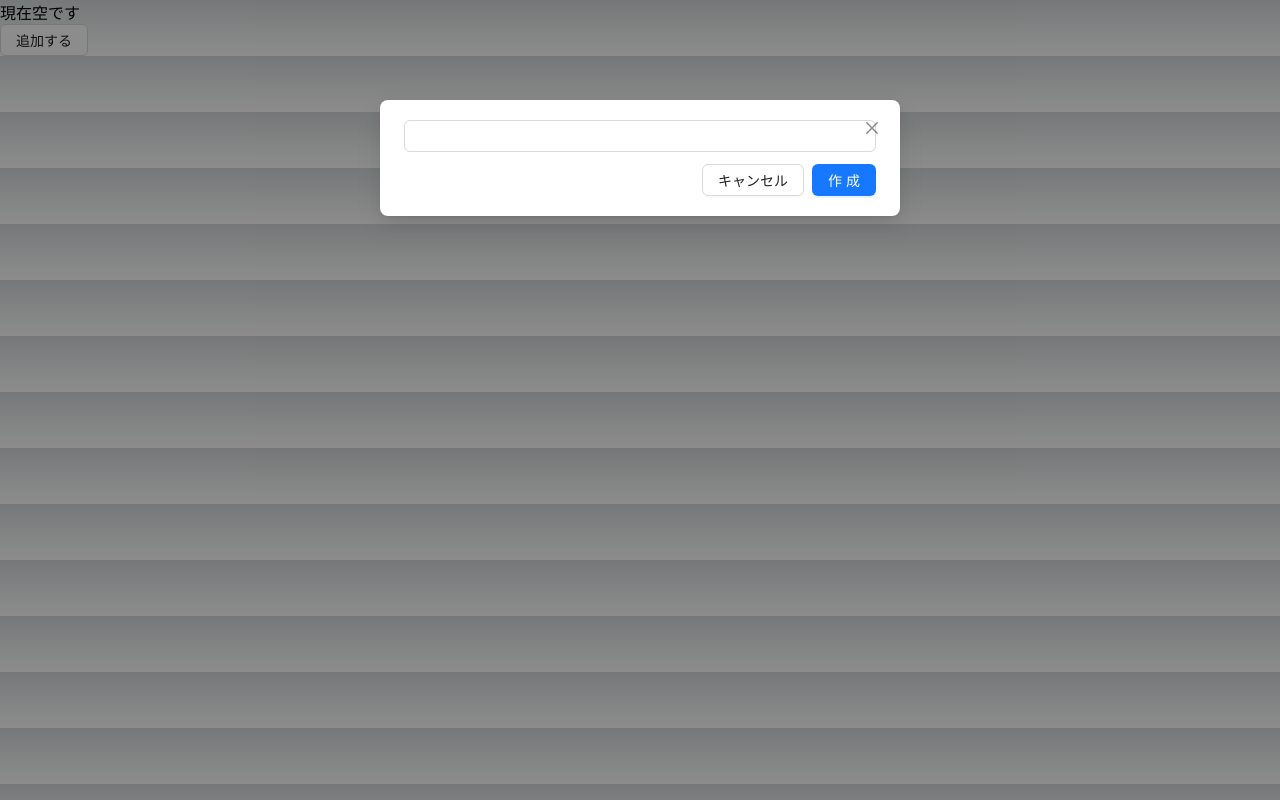
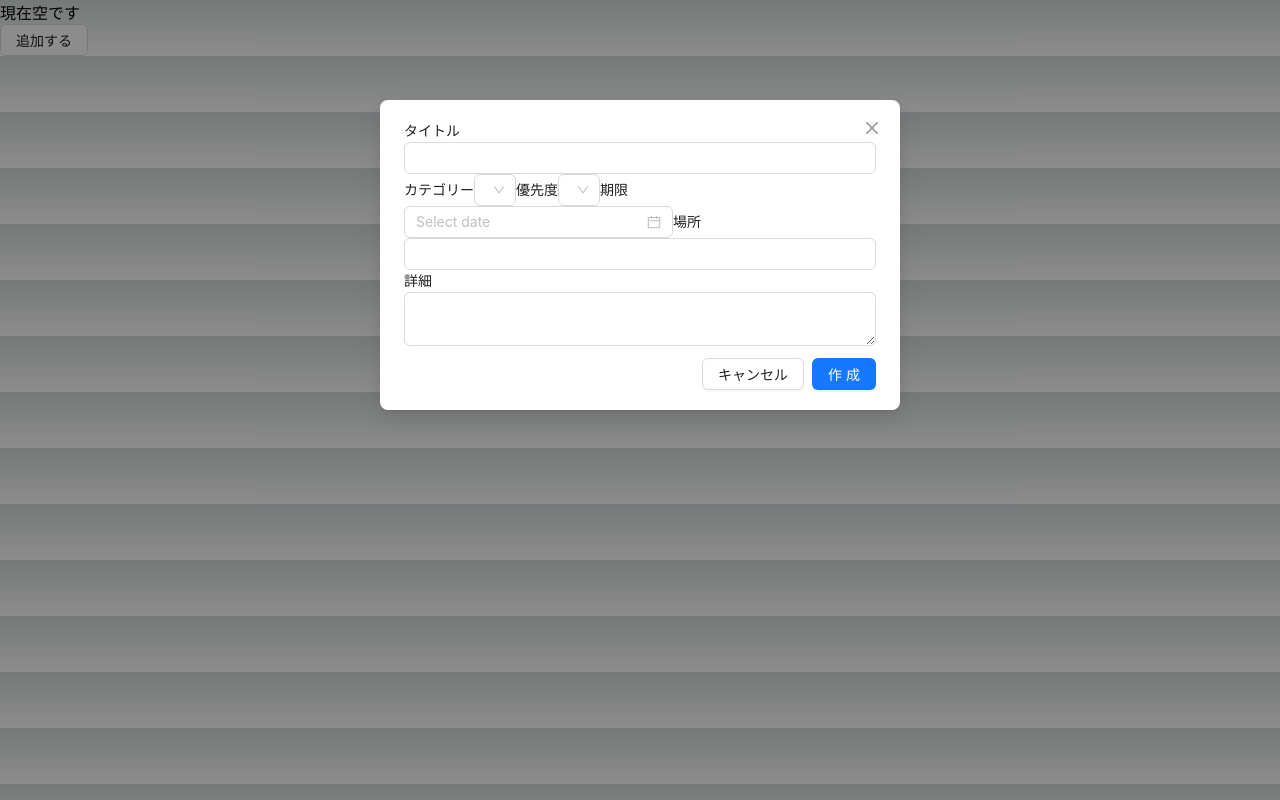
Before and after one commit to yuukilion/advanced-todo-app, a Next.js app: page /todos in a window 1280 px wide. Both pictures are taken after a click on the button "追加する". Built offline with nearby package versions, Linux system fonts and the light colour scheme.

Commit message:
[update]モーダルに必要な入力欄を追加

```diff
--- a/src/components/CreateTodoModal.tsx
+++ b/src/components/CreateTodoModal.tsx
@@ -1,4 +1,4 @@
-import { Modal, Input } from 'antd';
+import { Modal, Input, Select, DatePicker } from 'antd';
 import { Dispatch, SetStateAction, useState } from 'react';
 import { useAppDispatch } from '@/hooks';
 import { TodoState } from '@/stores/todo';
@@ -8,6 +8,8 @@ interface TodoModal {
   isModalOpen: boolean;
   setIsModalOpen: Dispatch<SetStateAction<boolean>>;
 }
+
+const { TextArea } = Input;
 
 export default function CreateTodoModal({
   isModalOpen,
@@ -32,7 +34,30 @@ export default function CreateTodoModal({
       okText='作成'
       cancelText='キャンセル'
     >
-      <Input />
+      <label>
+        タイトル
+        <Input />
+      </label>
+      <label>
+        カテゴリー
+        <Select />
+      </label>
+      <label>
+        優先度
+        <Select />
+      </label>
+      <label>
+        期限
+        <DatePicker showTime />
+      </label>
+      <label>
+        場所
+        <Input />
+      </label>
+      <label>
+        詳細
+        <TextArea />
+      </label>
     </Modal>
   );
 }
```
